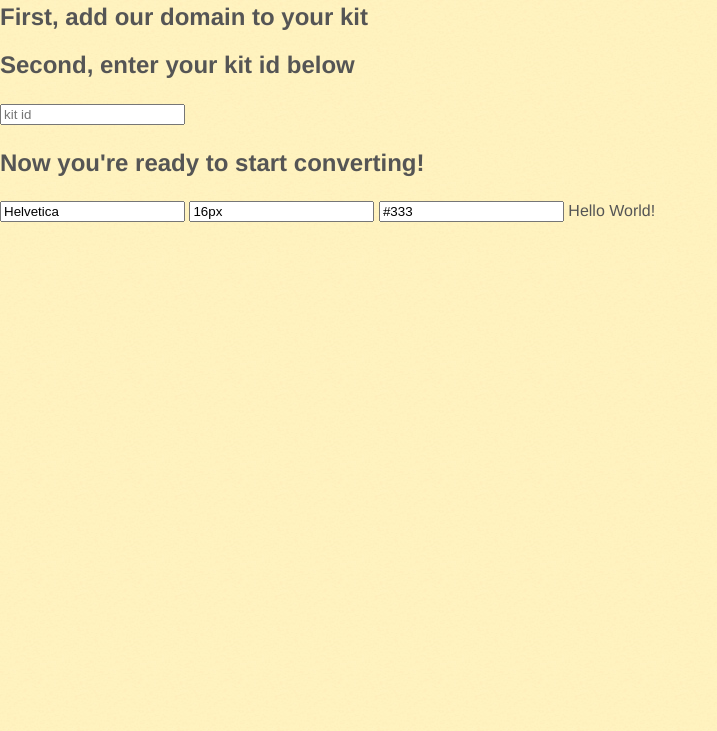
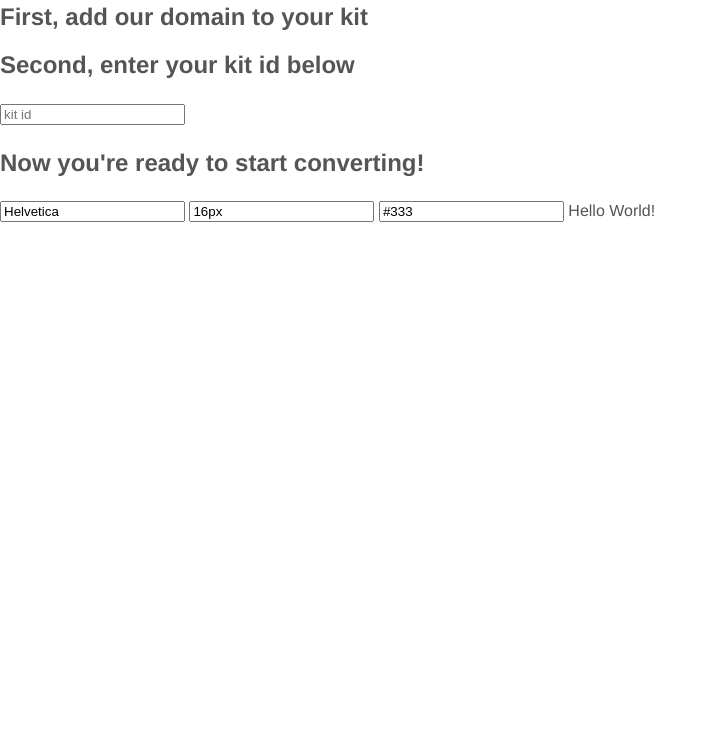
Before and after one commit to jrf0110/text-to-png, a plain HTML site: page index.html in a window 1280 px wide. Shown: the part 69-800 px from the top of the page, without its empty margins (0-717 px from the left). Drawn offline with Linux system fonts and the light colour scheme.

Commit message:
who put that disgusting background in there?

```diff
--- a/index.html
+++ b/index.html
@@ -5,7 +5,7 @@
       body, html {
         margin: 0;
         padding: 0;
-        background: url('images/body-bg.jpg');
+        /*background: url('images/body-bg.jpg');*/
       }
       body {
         font-family: Helvetica, sans-serif;
```
